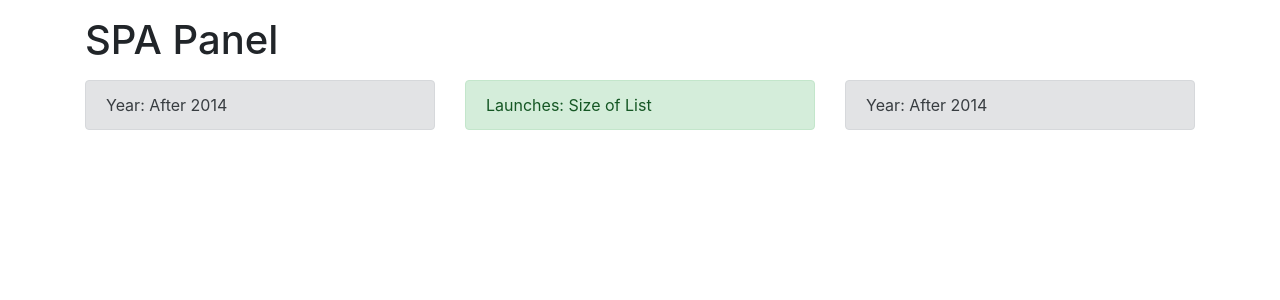
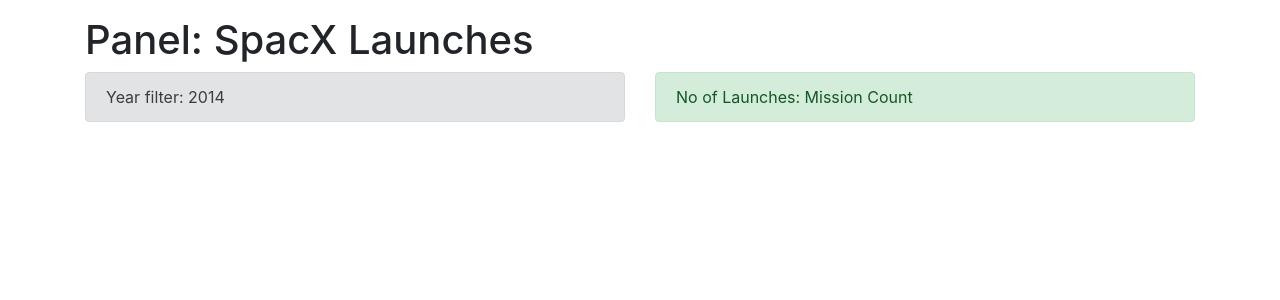
Before and after one commit to zephyr007/react-test, a React (Create React App) app: page / in a window 1280 px wide. Shown: the top 300 px of the page. Built offline with nearby package versions, Linux system fonts and the light colour scheme.

Commit message:
a few changes

```diff
--- a/src/App.js
+++ b/src/App.js
@@ -7,16 +7,13 @@
 const App = () =>{
   return(
     <div className='container'>
-      <h1 className='mt-3'>SPA Panel</h1>
-      <div className='row mt-3'>
+      <h1 className='mt-3'>Panel: SpacX Launches</h1>
+      <div className='row mt-2'>
         <div className='col-sm'>
           <Year />
         </div>
         <div className='col-sm'>
           <Launches />
-        </div>
-        <div className='col-sm'>
-          <Year />
         </div>
       </div>
     </div>
--- a/src/component/Launches.js
+++ b/src/component/Launches.js
@@ -3,7 +3,7 @@
 const Launches = () => {
     return(
         <div className ='alert alert-success'>
-            <span>Launches: Size of List</span>
+            <span>No of Launches: Mission Count</span>
         </div>
     );
 };
--- a/src/component/Year.js
+++ b/src/component/Year.js
@@ -3,7 +3,7 @@
 const Year = () =>{
     return(
         <div className='alert alert-secondary'>
-            <span>Year: After 2014</span>
+            <span>Year filter: 2014</span>
         </div>
     );
 };
```
